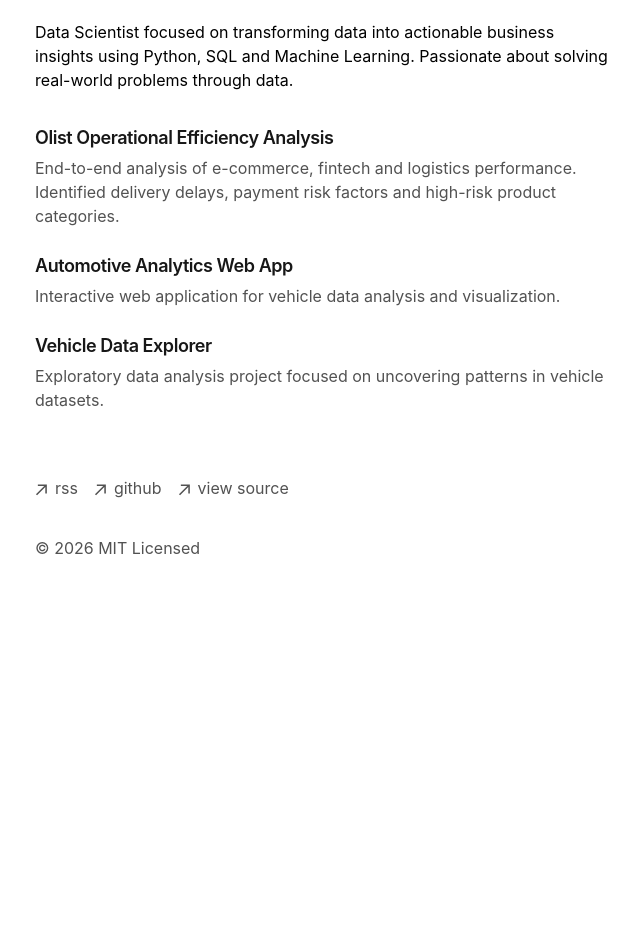
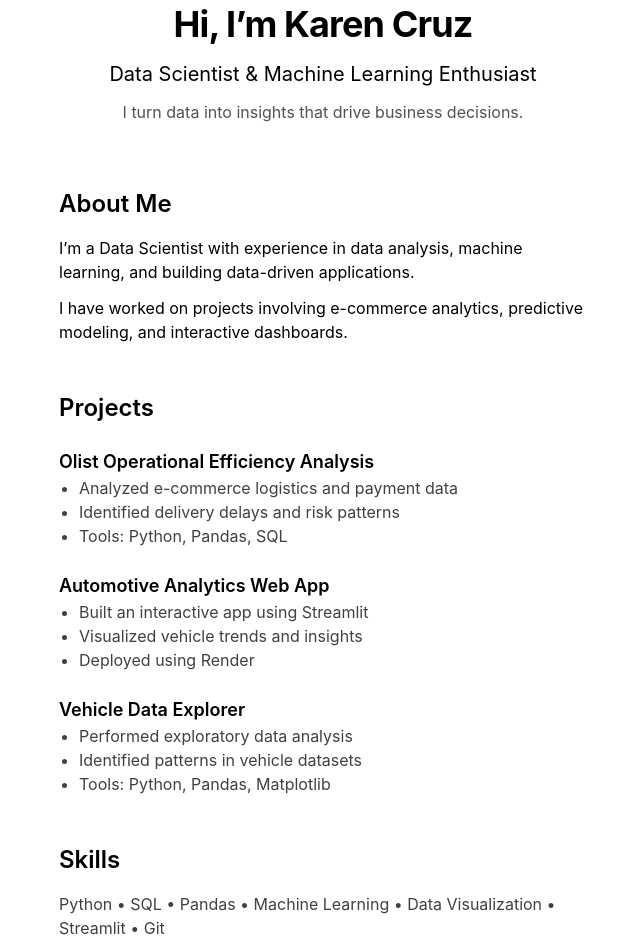
Before and after one commit to Kcruz4/portfolio-starter-kit, a Next.js app: page / in a window 1280 px wide. Shown: the part 180-1132 px from the top of the page, without its empty margins (317-957 px from the left). Before the commit the page ends 804 px from the top, so only its background shows below. Built offline with nearby package versions, Linux system fonts and the light colour scheme.

Commit message:
Update page.tsx

```diff
--- a/app/page.tsx
+++ b/app/page.tsx
@@ -2,16 +2,80 @@ import { BlogPosts } from 'app/components/posts'
 
 export default function Page() {
   return (
-    <section>
-      <h1 className="mb-8 text-2xl font-semibold tracking-tighter">
-  Karen Cruz
-</h1>
-      <p className="mb-4">
-  {`Data Scientist focused on transforming data into actionable business insights using Python, SQL and Machine Learning. Passionate about solving real-world problems through data.`}
-</p>
-      <div className="my-8">
+    <section className="max-w-3xl mx-auto px-6 py-12">
+
+      {/* HERO */}
+      <div className="text-center mb-16">
+        <h1 className="text-4xl font-bold tracking-tight mb-4">
+          Hi, I’m Karen Cruz
+        </h1>
+        <p className="text-xl mb-3">
+          Data Scientist & Machine Learning Enthusiast
+        </p>
+        <p className="text-neutral-600">
+          I turn data into insights that drive business decisions.
+        </p>
+      </div>
+
+      {/* ABOUT */}
+      <div className="mb-12">
+        <h2 className="text-2xl font-semibold mb-4">About Me</h2>
+        <p className="mb-3">
+          I’m a Data Scientist with experience in data analysis, machine learning,
+          and building data-driven applications.
+        </p>
+        <p>
+          I have worked on projects involving e-commerce analytics, predictive modeling,
+          and interactive dashboards.
+        </p>
+      </div>
+
+      {/* PROJECTS */}
+      <div className="mb-12">
+        <h2 className="text-2xl font-semibold mb-6">Projects</h2>
+
+        <div className="mb-6">
+          <h3 className="text-lg font-semibold">Olist Operational Efficiency Analysis</h3>
+          <ul className="list-disc ml-5 text-neutral-700">
+            <li>Analyzed e-commerce logistics and payment data</li>
+            <li>Identified delivery delays and risk patterns</li>
+            <li>Tools: Python, Pandas, SQL</li>
+          </ul>
+        </div>
+
+        <div className="mb-6">
+          <h3 className="text-lg font-semibold">Automotive Analytics Web App</h3>
+          <ul className="list-disc ml-5 text-neutral-700">
+            <li>Built an interactive app using Streamlit</li>
+            <li>Visualized vehicle trends and insights</li>
+            <li>Deployed using Render</li>
+          </ul>
+        </div>
+
+        <div>
+          <h3 className="text-lg font-semibold">Vehicle Data Explorer</h3>
+          <ul className="list-disc ml-5 text-neutral-700">
+            <li>Performed exploratory data analysis</li>
+            <li>Identified patterns in vehicle datasets</li>
+            <li>Tools: Python, Pandas, Matplotlib</li>
+          </ul>
+        </div>
+      </div>
+
+      {/* SKILLS */}
+      <div className="mb-12">
+        <h2 className="text-2xl font-semibold mb-4">Skills</h2>
+        <p className="text-neutral-700">
+          Python • SQL • Pandas • Machine Learning • Data Visualization • Streamlit • Git
+        </p>
+      </div>
+
+      {/* BLOG (opcional) */}
+      <div className="mt-16">
+        <h2 className="text-2xl font-semibold mb-6">Blog</h2>
         <BlogPosts />
       </div>
+
     </section>
   )
 }
```
